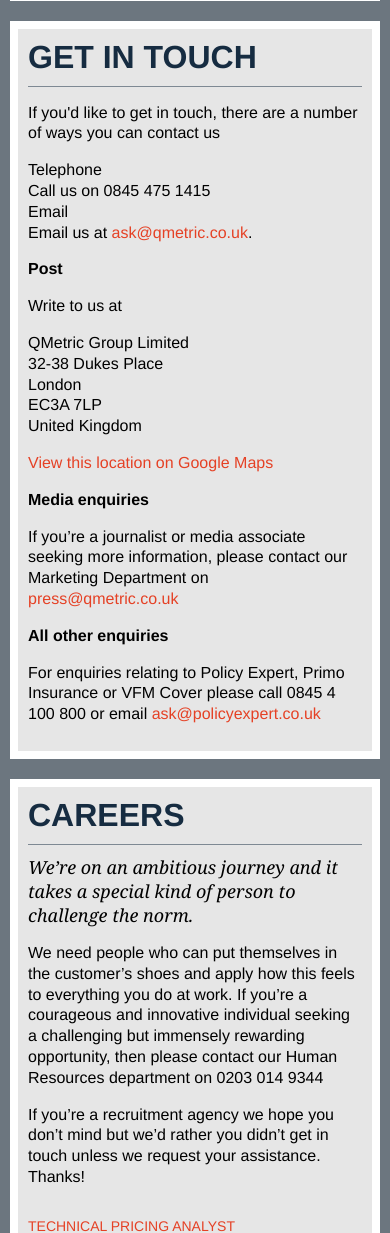
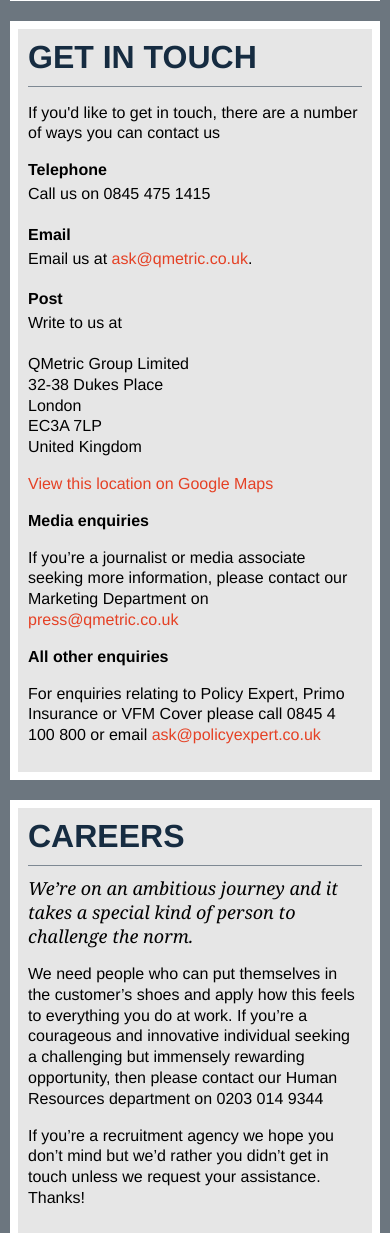
Before and after one commit to qmetric/qmg-website, a PHP site: page / in a window 390 px wide. Shown: the part 3876-5109 px from the top of the page. Run offline with PHP 8.4, Linux system fonts and the light colour scheme; some web fonts are replaced.

Commit message:
Google map and orientation fix - Add google map only for tablet and higher - Orientation fix for iOS - Address bar fix loaded as module - Other CSS goodness

```diff
--- a/assets/css/qmetric.css
+++ b/assets/css/qmetric.css
@@ -20,7 +20,7 @@ body:after {
     display: none;
   }
 }
-@media all and (min-width: 87.5em) {
+@media all and (min-width: 95em) {
   body:after {
     content: 'desktop';
     display: none;
@@ -44,7 +44,7 @@ body:after {
 .hidden-desktop {
   display: block;
 }
-@media all and (min-width: 37.5em) {
+@media all and (min-width: 46.875em) {
   .visible-phone {
     display: none;
   }
@@ -584,7 +584,7 @@ h1 {
   .content-media {
     display: block;
     float: right;
-    margin-top: 2.5em;
+    margin-top: 2.875em;
   }
 }
 @media only screen and (min-width: 56.25em) {
@@ -806,6 +806,24 @@ h1 {
 .is-term-visible {
   display: block;
 }
+.contact-type {
+  margin-bottom: 1.25em;
+}
+.contact-type .type {
+  font-weight: bold;
+  margin: 0 0 0.1875em 0;
+}
+.contact-type .value {
+  margin-top: 0;
+  margin-bottom: 0;
+}
+@media only screen and (min-width: 46.875em) {
+  #google-map {
+    min-width: 100%;
+    min-height: 500px;
+    border: 1px solid #555555;
+  }
+}
 @media only screen and (-webkit-min-device-pixel-ratio: 1.5), only screen and (min--moz-device-pixel-ratio: 1.5), only screen and (min-device-pixel-ratio: 1.5) {
   .site-title > a {
     background-image: url("../images/site-logo@2x.png");
--- a/assets/less/imports/responsive-classes.less
+++ b/assets/less/imports/responsive-classes.less
@@ -24,7 +24,7 @@
 
 .mobile;
 
-@media all and (min-width: @tabletSmall) {
+@media all and (min-width: @tablet) {
     .tablet;
 }
 
--- a/assets/less/imports/vars.less
+++ b/assets/less/imports/vars.less
@@ -50,47 +50,48 @@
 @tabletSmall:           37.5em;       // Approx 528px - Small tablets/Giant phones upwards
 @tablet:                46.875em;   // Approx 750px - Larger Tablets upwards
 @desktopSmall:          56.25em;    // Approx 900px - Small desktops
-@desktop:               87.50em;    // Approx 1400px - Desktops
+@desktop:               95em;    // Approx 1500px - Desktops
 
 @deviceRatio:           1.5;        // Used for retina images
 
 // Typography
 @baseFontSize:          16; // What to base all measurements from - http://riddle.pl/emcalc/ or http://pxtoem.com/
+@unit:                  0em;
 
 // Font sizing
-@px1:                  (1 / @baseFontSize) + 0em;
-@px2:                  (2 / @baseFontSize) + 0em;
-@px3:                  (3 / @baseFontSize) + 0em;
-@px4:                  (4 / @baseFontSize) + 0em;
-@px5:                  (5 / @baseFontSize) + 0em;
-@px6:                  (6 / @baseFontSize) + 0em;
-@px7:                  (7 / @baseFontSize) + 0em;
-@px8:                  (8 / @baseFontSize) + 0em;
-@px9:                  (9 / @baseFontSize) + 0em;
-@px10:                 (10 / @baseFontSize) + 0em;
-@px11:                 (11 / @baseFontSize) + 0em;
-@px12:                 (12 / @baseFontSize) + 0em;
-@px13:                 (13 / @baseFontSize) + 0em;
-@px14:                 (14 / @baseFontSize) + 0em;
-@px15:                 (15 / @baseFontSize) + 0em;
-@px16:                 (16 / @baseFontSize) + 0em;
-@px17:                 (17 / @baseFontSize) + 0em;
-@px18:                 (18 / @baseFontSize) + 0em;
-@px19:                 (19 / @baseFontSize) + 0em;
-@px20:                 (20 / @baseFontSize) + 0em;
-@px21:                 (21 / @baseFontSize) + 0em;
-@px22:                 (22 / @baseFontSize) + 0em;
-@px23:                 (23 / @baseFontSize) + 0em;
-@px24:                 (24 / @baseFontSize) + 0em;
-@px25:                 (25 / @baseFontSize) + 0em;
-@px26:                 (26 / @baseFontSize) + 0em;
-@px27:                 (27 / @baseFontSize) + 0em;
-@px28:                 (28 / @baseFontSize) + 0em;
-@px29:                 (29 / @baseFontSize) + 0em;
-@px30:                 (30 / @baseFontSize) + 0em;
-@px32:                 (32 / @baseFontSize) + 0em;
-@px34:                 (34 / @baseFontSize) + 0em;
-@px36:                 (36 / @baseFontSize) + 0em;
-@px40:                 (40 / @baseFontSize) + 0em;
-@px50:                 (50 / @baseFontSize) + 0em;
-@px60:                 (60 / @baseFontSize) + 0em;
+@px1:                  (1 / @baseFontSize) + @unit;
+@px2:                  (2 / @baseFontSize) + @unit;
+@px3:                  (3 / @baseFontSize) + @unit;
+@px4:                  (4 / @baseFontSize) + @unit;
+@px5:                  (5 / @baseFontSize) + @unit;
+@px6:                  (6 / @baseFontSize) + @unit;
+@px7:                  (7 / @baseFontSize) + @unit;
+@px8:                  (8 / @baseFontSize) + @unit;
+@px9:                  (9 / @baseFontSize) + @unit;
+@px10:                 (10 / @baseFontSize) + @unit;
+@px11:                 (11 / @baseFontSize) + @unit;
+@px12:                 (12 / @baseFontSize) + @unit;
+@px13:                 (13 / @baseFontSize) + @unit;
+@px14:                 (14 / @baseFontSize) + @unit;
+@px15:                 (15 / @baseFontSize) + @unit;
+@px16:                 (16 / @baseFontSize) + @unit;
+@px17:                 (17 / @baseFontSize) + @unit;
+@px18:                 (18 / @baseFontSize) + @unit;
+@px19:                 (19 / @baseFontSize) + @unit;
+@px20:                 (20 / @baseFontSize) + @unit;
+@px21:                 (21 / @baseFontSize) + @unit;
+@px22:                 (22 / @baseFontSize) + @unit;
+@px23:                 (23 / @baseFontSize) + @unit;
+@px24:                 (24 / @baseFontSize) + @unit;
+@px25:                 (25 / @baseFontSize) + @unit;
+@px26:                 (26 / @baseFontSize) + @unit;
+@px27:                 (27 / @baseFontSize) + @unit;
+@px28:                 (28 / @baseFontSize) + @unit;
+@px29:                 (29 / @baseFontSize) + @unit;
+@px30:                 (30 / @baseFontSize) + @unit;
+@px32:                 (32 / @baseFontSize) + @unit;
+@px34:                 (34 / @baseFontSize) + @unit;
+@px36:                 (36 / @baseFontSize) + @unit;
+@px40:                 (40 / @baseFontSize) + @unit;
+@px50:                 (50 / @baseFontSize) + @unit;
+@px60:                 (60 / @baseFontSize) + @unit;
--- a/assets/less/layout/general.less
+++ b/assets/less/layout/general.less
@@ -22,7 +22,7 @@
     .content-media {
         display: block;
         float: right;
-        margin-top: @px40;
+        margin-top: (@px40 + @px6);
     }
 
 }
--- /dev/null
+++ b/assets/less/modules/contact.less
@@ -0,0 +1,13 @@
+.contact-type {
+    margin-bottom: @px20;
+
+    .type {
+        font-weight: bold;
+        margin: 0 0 @px3 0;
+    }
+
+    .value {
+        margin-top: 0;
+        margin-bottom: 0;
+    }
+}
--- /dev/null
+++ b/assets/less/modules/map.less
@@ -0,0 +1,10 @@
+
+@media only screen and (min-width: @tablet) {
+
+    #google-map {
+        min-width: 100%;
+        min-height: 500px;
+        border: 1px solid @gray;
+    }
+
+}
--- a/assets/less/qmetric.less
+++ b/assets/less/qmetric.less
@@ -21,6 +21,8 @@
 @import "modules/jobs.less";
 @import "modules/values.less";
 @import "modules/terms.less";
+@import "modules/contact.less";
+@import "modules/map.less";
 
 // Retina
 @import "modules/retina.less";
--- /dev/null
+++ b/assets/scripts/lib/orientation-fix.js
@@ -0,0 +1,24 @@
+
+    define(function() {
+
+        return function() {
+            var addEvent = 'addEventListener',
+                doc = window.document,
+                type = 'gesturestart',
+                qsa = 'querySelectorAll',
+                scales = [1, 1],
+                meta = qsa in doc ? doc[qsa]('meta[name=viewport]') : [];
+
+            function fix() {
+                meta.content = 'width=device-width,minimum-scale=' + scales[0] + ',maximum-scale=' + scales[1];
+                doc.removeEventListener(type, fix, true);
+            }
+
+            if ( (meta = meta[meta.length - 1]) && addEvent in doc ) {
+                fix();
+                scales = [.25, 1.6];
+                doc[addEvent](type, fix, true);
+            }
+        }
+
+    });
--- a/assets/scripts/qmetric.js
+++ b/assets/scripts/qmetric.js
@@ -3,7 +3,8 @@
         paths: {
             'mootools': 'lib/mootools',
             'mootools-more': 'lib/mootools-more',
-            'domReady': 'lib/domReady'
+            'domReady': 'lib/domReady',
+            'async': 'lib/async'
         },
         shim: {
             'mootools': {
@@ -19,7 +20,27 @@
         urlArgs: "bust=" +  (new Date()).getTime()
     });
 
-    require(['domReady', 'modules/TermsLoader', 'modules/MqShowHide'], function(domReady, TermsLoader, MqShowHide) {
+    // Find out current media query from CSS ftw
+    define('mq', function() {
+        return function() {
+            return window.getComputedStyle(document.body,':after').getPropertyValue('content');
+        }
+    });
+
+    // Create Google Maps module - http://blog.millermedeiros.com/requirejs-2-0-delayed-module-evaluation-and-google-maps/
+    define('gmaps', ['async!http://maps.googleapis.com/maps/api/js?key=AIzaSyC4a-g88iFrG8-uar7IrboJAPPvNOonGuw&sensor=true'], function() {
+        return window.google.maps;
+    });
+
+    // Loading modules for the site begins here!
+    require([
+        'domReady',
+        'modules/TermsLoader',
+        'modules/MqShowHide',
+        'mq',
+        'lib/address-bar',
+        'lib/orientation-fix'
+    ], function(domReady, TermsLoader, MqShowHide, mq, addressBar, orientationFix) {
 
         domReady(function() {
 
@@ -27,6 +48,9 @@
             new TermsLoader('.footer-links', '.hdr-terms-main > a');
 
             document.getElement('.date-year').set('text', new Date().getFullYear());
+
+            addressBar();
+            orientationFix();
 
             new MqShowHide('#nav', '.primary-nav', {
                 trigger: {
@@ -46,6 +70,27 @@
                 }
             }).hide();
 
+            // Load google maps if above phone
+            if (mq().indexOf('tablet-small') == -1 && mq().indexOf('phone') == -1) {
+                require(['gmaps'], function(gmaps) {
+
+                    var latlng = new gmaps.LatLng(51.51442, -0.07771);
+                    var mapElement = document.getElementById('google-map');
+
+                    var map = new gmaps.Map(mapElement, {
+                        zoom: 16,
+                        center: latlng,
+                        mapTypeId: gmaps.MapTypeId.ROADMAP
+                    });
+
+                    new gmaps.Marker({
+                  	    position: latlng,
+                  	    map: map
+                    });
+
+                });
+            }
+
         });
 
     });
--- a/index.html
+++ b/index.html
@@ -148,20 +148,22 @@
                     <h1 class="hdr-main">Get in touch</h1>
                     <p>If you'd like to get in touch, there are a number of ways you can contact us</p>
                     <div class="contact-option">
-                        <dl>
-                            <dt>Telephone</dt>
-                            <dd>Call us on <span class="tel">0845 475 1415</span></dd>
+                        <dl class="contact-type">
+                            <dt class="type">Telephone</dt>
+                            <dd class="value">Call us on <span class="tel">0845 475 1415</span></dd>
                         </dl>
                     </div>
                     <div class="contact-option">
-                        <dl>
-                            <dt>Email</dt>
-                            <dd>Email us at <a href="mailto:ask@qmetric.co.uk" class="email"><span class="type visuallyhidden">pref</span>ask@qmetric.co.uk</a>.</dd>
+                        <dl class="contact-type">
+                            <dt class="type">Email</dt>
+                            <dd class="value">Email us at <a href="mailto:ask@qmetric.co.uk" class="email"><span class="type visuallyhidden">pref</span>ask@qmetric.co.uk</a>.</dd>
                         </dl>
                     </div>
                     <div class="contact-option">
-                        <p><b>Post</b></p>
-                        <p>Write to us at</p>
+                        <div class="contact-type">
+                            <p class="type">Post</p>
+                            <p class="value">Write to us at</p>
+                        </div>
                         <dl class="adr">
                             <dt class="visuallyhidden">Postal Address</dt>
                             <dd class="org fn">QMetric Group Limited</dd>
@@ -180,6 +182,7 @@
                         <p><b>All other enquiries</b></p>
                         <p>For enquiries relating to Policy Expert, Primo Insurance or VFM Cover please call 0845 4 100 800 or email <a href="mailto:ask@policyexpert.co.uk" class="email">ask@policyexpert.co.uk</a></p>
                     </div>
+                    <div id="google-map"></div>
                 </section>
 
                 <section id="careers" class="content cf">
```
Also changed, not shown: assets/scripts/lib/async.js (added, +47 -0 lines).
